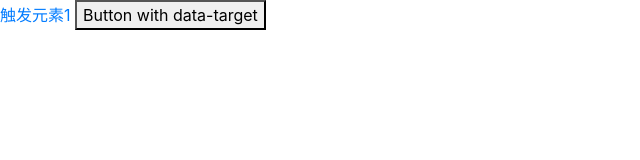
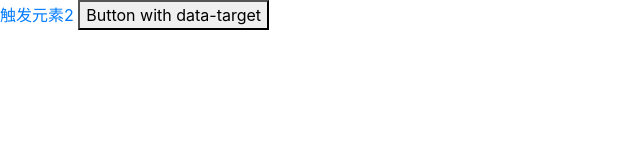
Before and after one commit to daiyue0221/h51901_1, a plain HTML site: page index.html in a window 1280 px wide. Shown: the full height of the page, 0-640 px from the left. Drawn offline with nearby package versions, Linux system fonts and the light colour scheme.

Commit message:
Update index.html

```diff
--- a/index.html
+++ b/index.html
@@ -9,7 +9,7 @@
 
 	<body>
 		<a data-toggle="collapse" href="#d1">
-		  触发元素1
+		  触发元素2
 		</a>
 		<button data-toggle="collapse" data-target="#d2">
 		  Button with data-target
```
